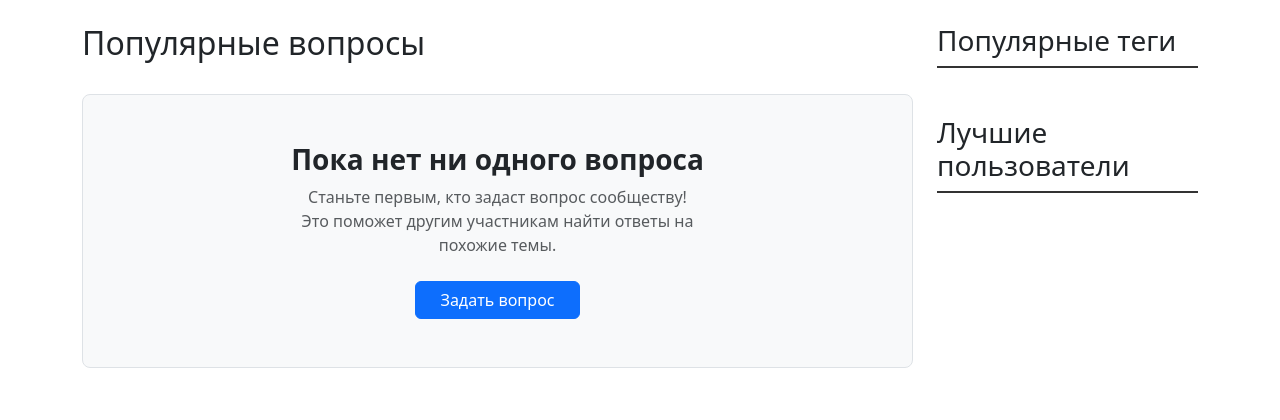
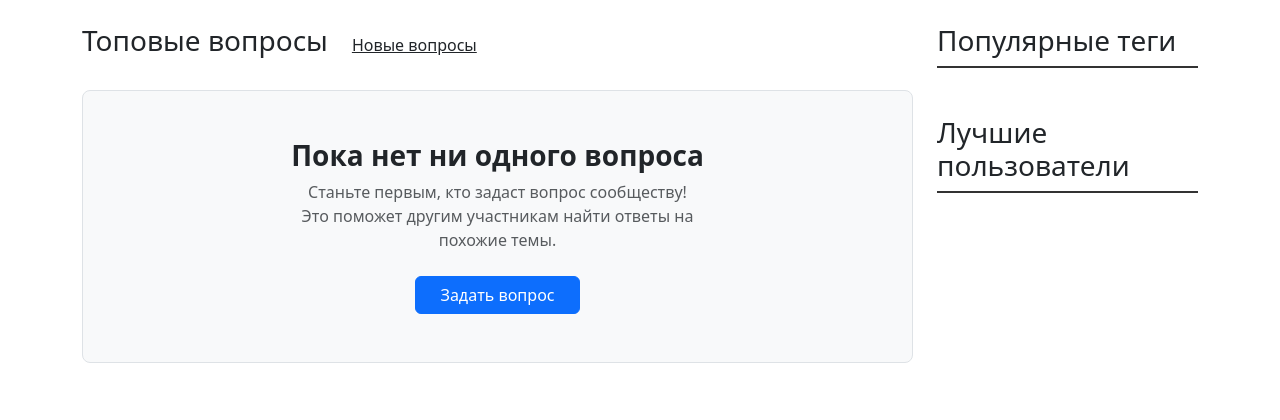
Before and after one commit to Oven29/2026-VK-EDU-Web-11-Ovchinnikov-I, a Django app: page /hot/ in a window 1280 px wide. Shown: the part 69-489 px from the top of the page. Run offline with Django 5.2, Linux system fonts and the light colour scheme; data that the repository does not hold is empty; some libraries are stand-ins or nearby versions.

Commit message:
refactor: edit nav up panel (#5)

```diff
--- a/questions/templates/questions/index.html
+++ b/questions/templates/questions/index.html
@@ -5,10 +5,14 @@
 {% endif %}
 
 {% block content %}
-<div class="d-flex align-items-baseline mb-4">
-    <h2 class="me-3">{{ title }}</h2>
+<div class="d-flex align-items-baseline mb-4 gap-2">
+    <h3 class="me-3">{{ title }}</h3>
+    {% if request.resolver_match.url_name != 'index' %}
+    <a href="{% url 'hot' %}" class="text-decoration-none"><u>Новые вопросы</u></a>
+    {% endif %}
+
     {% if request.resolver_match.url_name != 'hot' %}
-    <a href="{% url 'hot' %}" class="text-decoration-none"><u>Новые вопросы</u></a>
+    <a href="{% url 'hot' %}" class="text-decoration-none"><u>Топовые вопросы</u></a>
     {% endif %}
 </div>
 
--- a/questions/views.py
+++ b/questions/views.py
@@ -78,7 +78,7 @@ def hot(request):
     page_obj = paginate(Question.objects.hot(request.user), request)
     context = {
         'questions': page_obj,
-        'title': 'Популярные вопросы',
+        'title': 'Топовые вопросы',
     }
 
     return render(request, 'questions/index.html', context)
```
